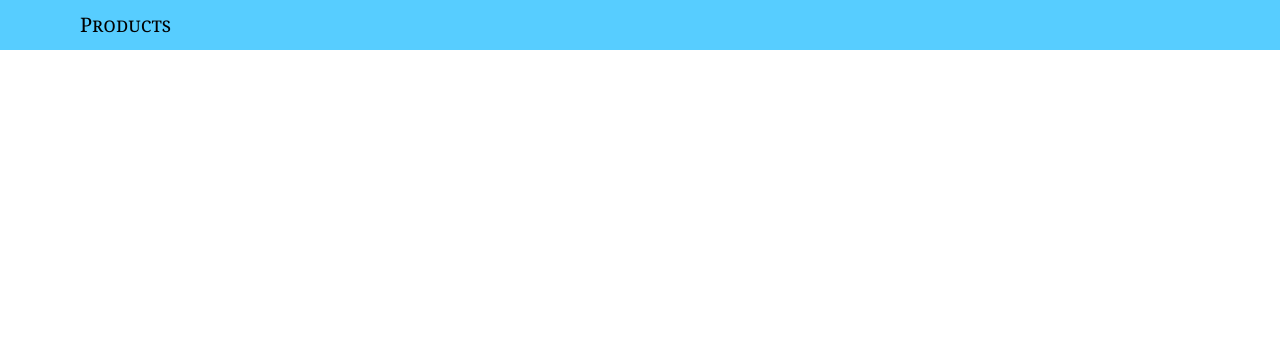
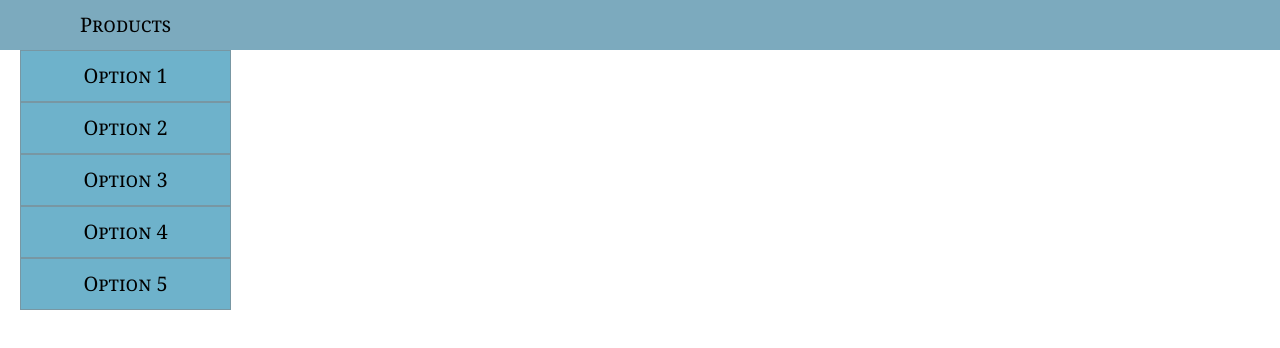
Before and after one commit to davidmrtz-dev/DropDownMenuModule, a website built with webpack: page dist/index.html in a window 1280 px wide. Both pictures are taken after a click on the button "Products". Built offline with nearby package versions, Linux system fonts and the light colour scheme.

Commit message:
Starting working on animation od the menu

```diff
--- a/src/index.js
+++ b/src/index.js
@@ -2,7 +2,17 @@ import './scss/style.scss';
 import Menu from './menu';
 
 const menu = Menu;
+const btnOne = document.getElementById('icon-1');
+const menuOne =  document.getElementById('menu-1')
+let btnState = false;
 
 const start = (() => {
-  console.log('running...');
+  btnOne.addEventListener('click', (e) => {
+    btnState = !btnState;
+    if(btnState) {
+      menuOne.classList.remove('hide');
+    } else {
+      menuOne.classList.add('hide');
+    }
+  }, false, { once: true });
 })();
--- a/src/scss/style.scss
+++ b/src/scss/style.scss
@@ -19,7 +19,7 @@ body {
     align-items: center;
     height: 50px;
     width: 100%;
-    background-color: rgba(0, 179, 255, 0.66);
+    background-color: rgba(57, 127, 157, 0.66);
     .icon-box {
       height: 100%;
       width: auto;
@@ -35,6 +35,20 @@ body {
           padding: 0 10px;
         }
       }
+      ul {
+        list-style: none;
+        background-color: rgb(110, 178, 203);
+        border: 0;
+        text-align: center;
+        button {
+          border: 1px solid rgba(128, 128, 128, 0.536);
+          padding: 10px 0;
+          width: 100%;
+          h3 {
+            font: small-caps 20px/30px Georgia, serif;
+          }
+        }
+      }
     }
   }
 }
```
Also changed, not shown: dist/index.html, dist/main.js.
